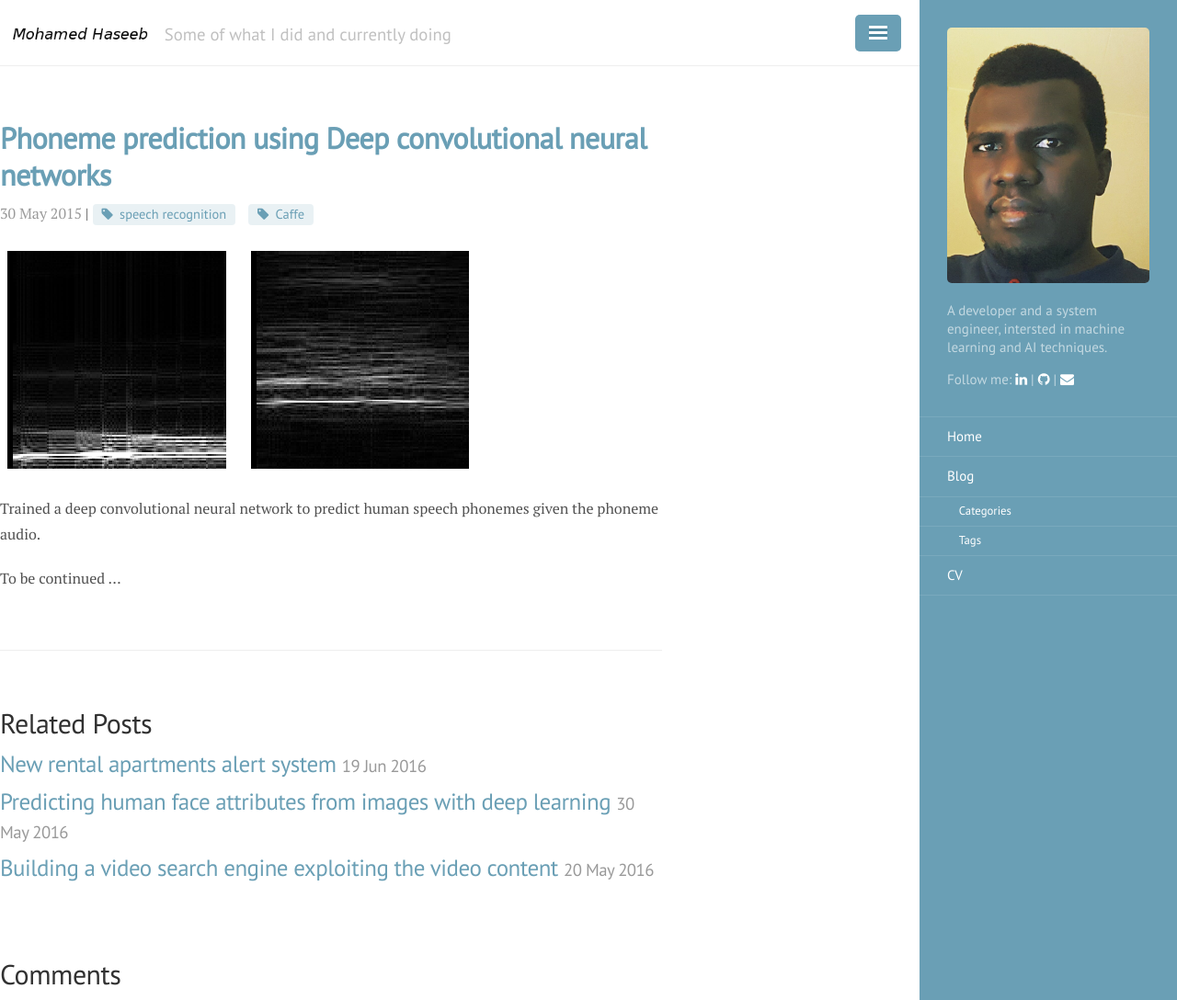
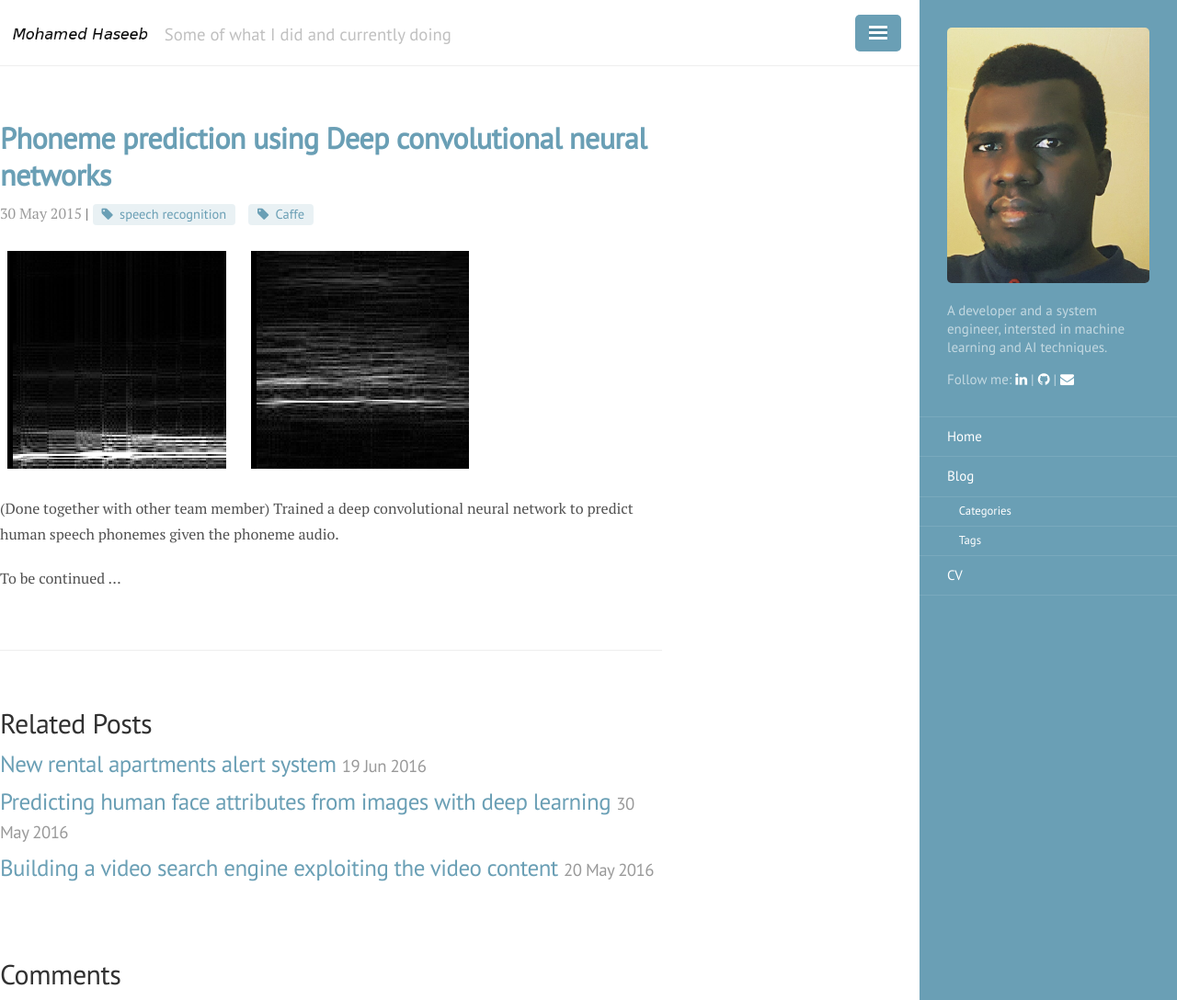
Before and after one commit to mohaseeb/mohaseeb.github.io, a Jekyll site: the page built from _posts/2014-04-30-phoneme-prediction.md, in a window 1280 px wide and 1088 px high. Shown: the whole window at 92% size. Built offline with Jekyll 4.4.1, drawn with Linux system fonts in a browser that asks for light colours; nearby versions of some CDN libraries; comment, search, counter and statistics services are not loaded.

Commit message:
Update 2014-04-30-phoneme-prediction.md

```diff
--- a/_posts/2014-04-30-phoneme-prediction.md
+++ b/_posts/2014-04-30-phoneme-prediction.md
@@ -6,6 +6,6 @@ category: deep learning
 tags: [speech recognition, Caffe]
 ---
 ![phoneme_ao]({{ site.baseurl }}/public/posts_imgs/phonemes.png)
-Trained a deep convolutional neural network to predict human speech phonemes given the phoneme audio.
+(Done together with other team member) Trained a deep convolutional neural network to predict human speech phonemes given the phoneme audio.
 
 To be continued ...
```
